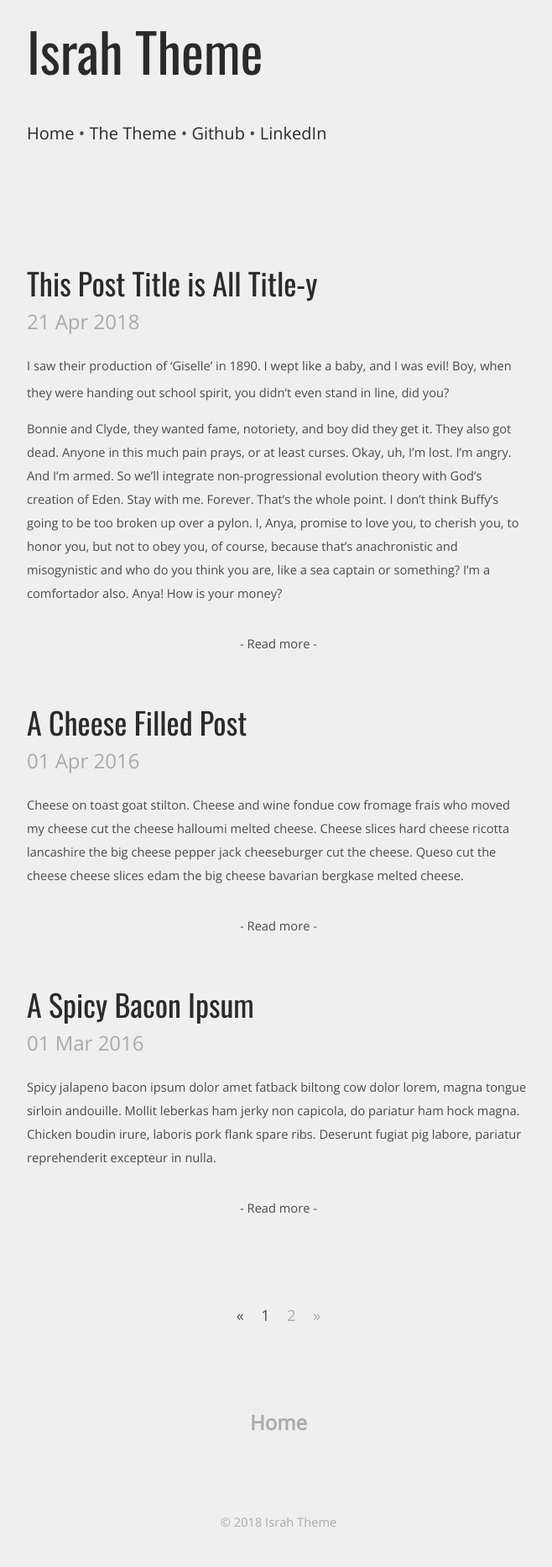
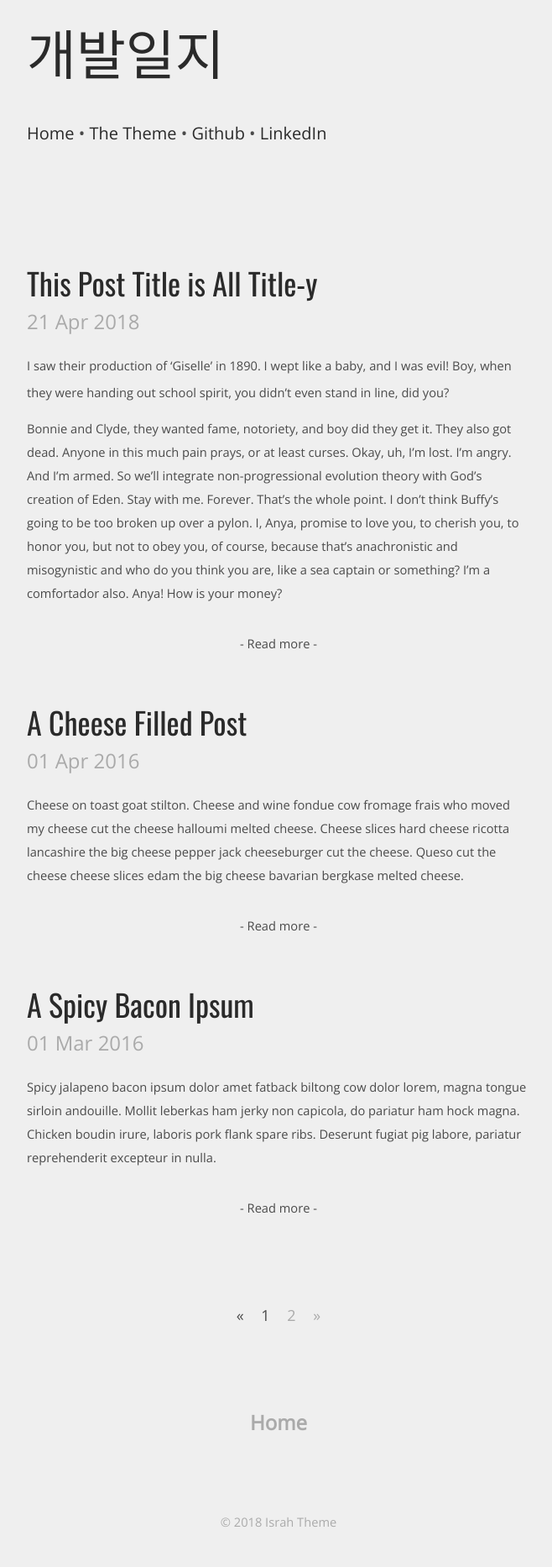
Before and after one commit to dustnia11/dustnia11.github.io, a Jekyll site: the page built from index.html, in a window 1280 px wide. Shown: the whole page at 84% size, without its empty margins (308-966 px from the left). Built offline with Jekyll 4.4.1, drawn with Linux system fonts in a browser that asks for light colours; nearby versions of some CDN libraries; the list of posts is cut into pages by our own code.

Commit message:
blog customizing

```diff
--- a/_config.yml
+++ b/_config.yml
@@ -1,8 +1,8 @@
-title: Israh Theme
-email: your@email.here
-greeting: Israh Theme
+title: Turtlebot3 with ROS2
+email: dustnia11@naver.com
+greeting: 개발일지
 description: > # this means to ignore newlines until another tag
-    Israh is a responsive Jekyll theme with warm greys, a single column layout, and not much else.
+    turtlebot3로 camera calibration 수행을 목표로 하고있습니다.
 favicon: favicon.png
 navlinks:
     -
```
Also changed, not shown: 1 other file.
